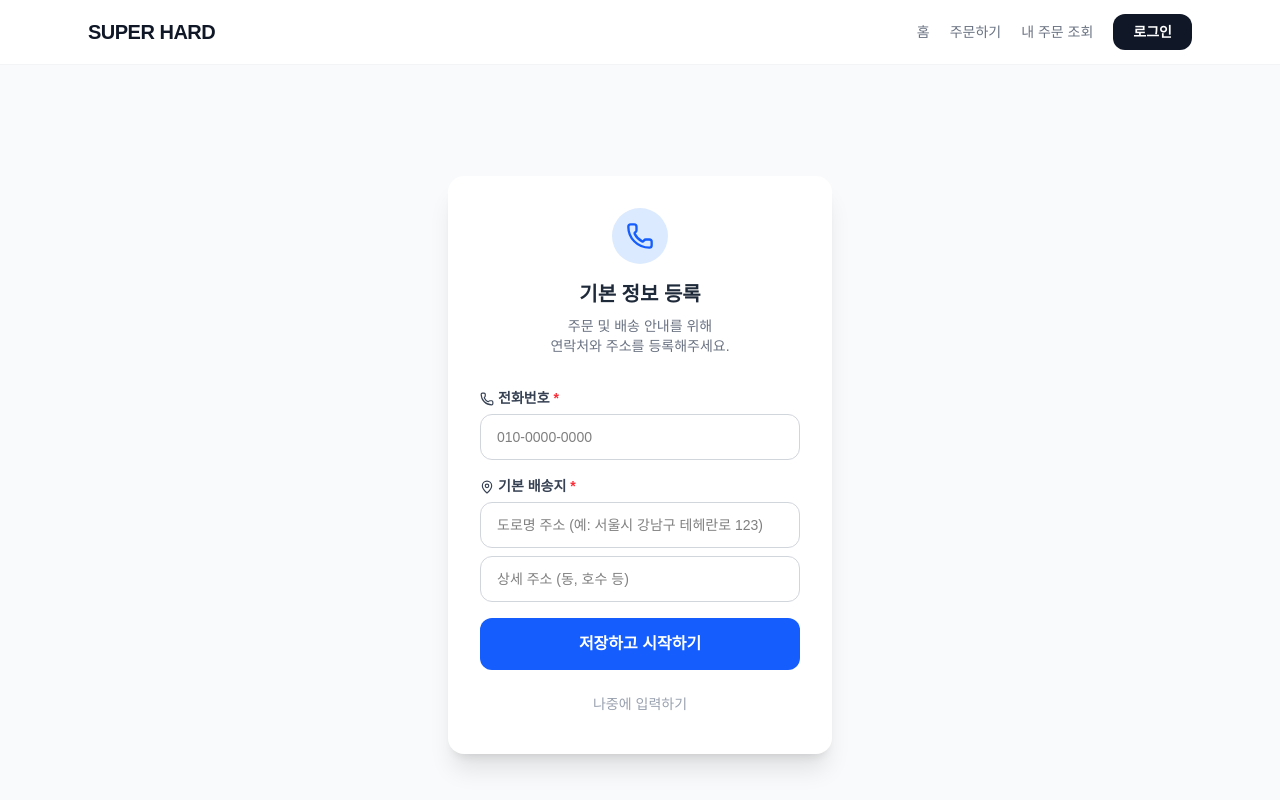
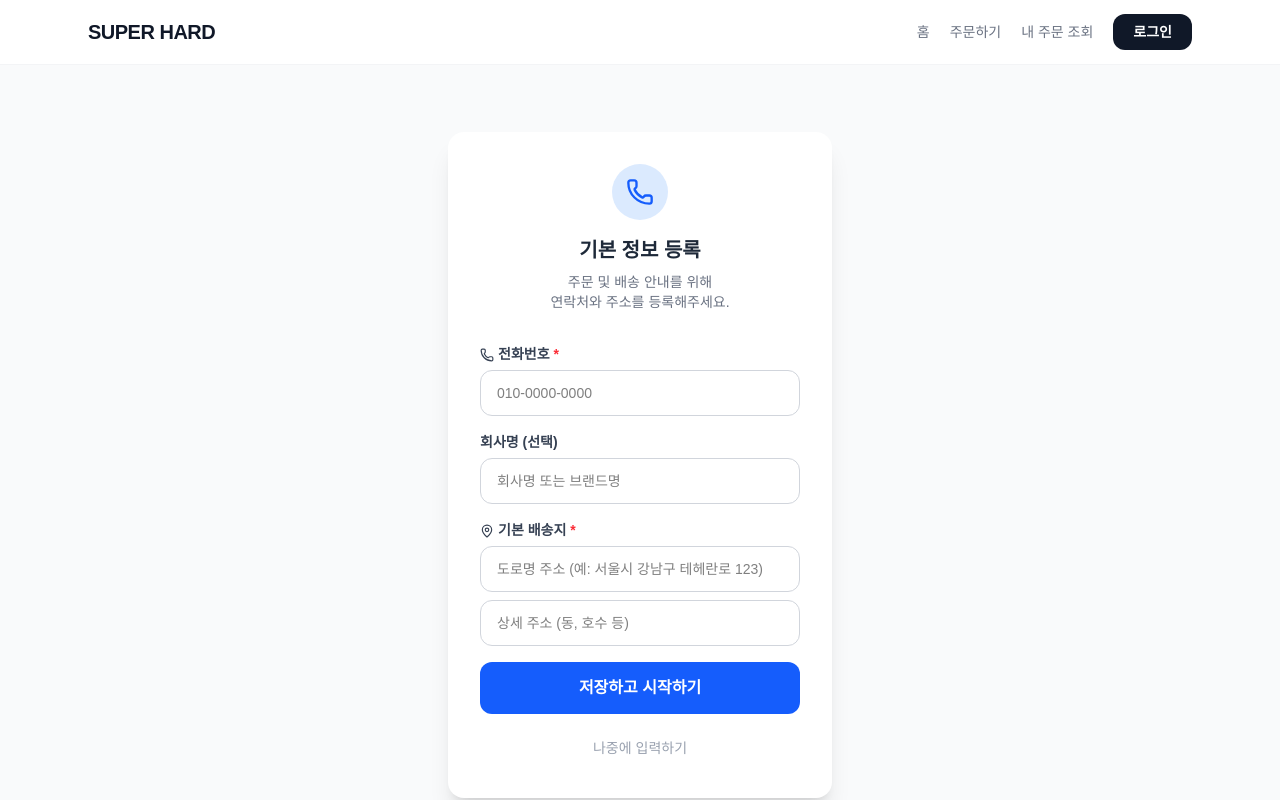
Before and after one commit to FighterManiak/dtf-print, a Next.js app: page /profile/setup in a window 1280 px wide. Shown: the top 800 px of the page. Built offline with nearby package versions, Linux system fonts and the light colour scheme.

Commit message:
회원가입/수정에 회사명 추가, 관리 목록에 회사명·DTF인증 표시

```diff
--- a/src/app/admin/members/page.tsx
+++ b/src/app/admin/members/page.tsx
@@ -15,6 +15,7 @@ interface Member {
     role?: string
     verify_status?: string
     phone?: string
+    company?: string
     address?: string
   }
   app_metadata: {
@@ -94,13 +95,15 @@ export default function MembersPage() {
         <table className="text-sm" style={{ minWidth: '900px', width: '100%' }}>
           <thead className="bg-gray-50 border-b border-gray-200">
             <tr>
-              <th className="text-left px-4 py-3 text-gray-600 font-semibold whitespace-nowrap w-24">이름</th>
-              <th className="text-left px-4 py-3 text-gray-600 font-semibold whitespace-nowrap w-48">이메일</th>
-              <th className="text-left px-4 py-3 text-gray-600 font-semibold whitespace-nowrap w-32">전화번호</th>
-              <th className="text-left px-4 py-3 text-gray-600 font-semibold w-56">주소</th>
+              <th className="text-left px-4 py-3 text-gray-600 font-semibold whitespace-nowrap w-20">이름</th>
+              <th className="text-left px-4 py-3 text-gray-600 font-semibold whitespace-nowrap w-32">회사명</th>
+              <th className="text-left px-4 py-3 text-gray-600 font-semibold whitespace-nowrap w-44">이메일</th>
+              <th className="text-left px-4 py-3 text-gray-600 font-semibold whitespace-nowrap w-28">전화번호</th>
+              <th className="text-left px-4 py-3 text-gray-600 font-semibold w-48">주소</th>
               <th className="text-left px-4 py-3 text-gray-600 font-semibold whitespace-nowrap w-20">가입방법</th>
-              <th className="text-left px-4 py-3 text-gray-600 font-semibold whitespace-nowrap w-24">가입일</th>
+              <th className="text-left px-4 py-3 text-gray-600 font-semibold whitespace-nowrap w-20">가입일</th>
               <th className="text-left px-4 py-3 text-gray-600 font-semibold whitespace-nowrap w-20">권한</th>
+              <th className="text-left px-4 py-3 text-gray-600 font-semibold whitespace-nowrap w-20">DTF인증</th>
               <th className="text-left px-4 py-3 text-gray-600 font-semibold whitespace-nowrap w-24">관리</th>
             </tr>
           </thead>
@@ -110,10 +113,13 @@ export default function MembersPage() {
               const role = member.user_metadata?.role || 'user'
               const provider = member.app_metadata?.provider || 'email'
               const phone = member.user_metadata?.phone || '-'
+              const company = member.user_metadata?.company || '-'
               const address = member.user_metadata?.address || '-'
+              const isDtfVerified = role === 'dtf_verified' || member.user_metadata?.verify_status === 'approved'
               return (
                 <tr key={member.id} className="hover:bg-gray-50">
                   <td className="px-4 py-4 font-medium text-gray-800 whitespace-nowrap">{name}</td>
+                  <td className="px-4 py-4 text-gray-600 whitespace-nowrap">{company}</td>
                   <td className="px-4 py-4 text-gray-600">{member.email}</td>
                   <td className="px-4 py-4 text-gray-600 whitespace-nowrap">{phone}</td>
                   <td className="px-4 py-4 text-gray-600">{address}</td>
@@ -138,6 +144,15 @@ export default function MembersPage() {
                       <span className="flex items-center gap-1 text-gray-500 bg-gray-100 px-2 py-1 rounded-lg text-xs w-fit">
                         <User className="w-3 h-3" /> 일반
                       </span>
+                    )}
+                  </td>
+                  <td className="px-4 py-4">
+                    {isDtfVerified ? (
+                      <span className="flex items-center gap-1 text-green-700 bg-green-100 px-2 py-1 rounded-lg text-xs font-bold w-fit whitespace-nowrap">
+                        <ShieldCheck className="w-3 h-3" /> 인증완료
+                      </span>
+                    ) : (
+                      <span className="text-xs text-gray-400">미인증</span>
                     )}
                   </td>
                   <td className="px-4 py-4">
--- a/src/app/profile/edit/page.tsx
+++ b/src/app/profile/edit/page.tsx
@@ -14,6 +14,7 @@ export default function ProfileEditPage() {
 
   const [name, setName] = useState('')
   const [phone, setPhone] = useState('')
+  const [company, setCompany] = useState('')
   const [address, setAddress] = useState('')
   const [addressDetail, setAddressDetail] = useState('')
   const [email, setEmail] = useState('')
@@ -30,6 +31,7 @@ export default function ProfileEditPage() {
     setEmail(user.email || '')
     setName(user.user_metadata?.full_name || user.user_metadata?.name || '')
     setPhone(formatPhone(user.user_metadata?.phone || ''))
+    setCompany(user.user_metadata?.company || '')
 
     const fullAddress: string = user.user_metadata?.address || ''
     const lastSpace = fullAddress.lastIndexOf(' ')
@@ -62,6 +64,7 @@ export default function ProfileEditPage() {
       data: {
         full_name: name,
         phone: cleaned,
+        company: company.trim(),
         address: address.trim() + (addressDetail.trim() ? ' ' + addressDetail.trim() : ''),
       }
     })
@@ -108,6 +111,18 @@ export default function ProfileEditPage() {
             value={name}
             onChange={(e) => setName(e.target.value)}
             placeholder="홍길동"
+            className="w-full border border-gray-300 rounded-xl px-4 py-3 text-black text-sm focus:outline-none focus:ring-2 focus:ring-blue-400"
+          />
+        </div>
+
+        {/* 회사명 */}
+        <div>
+          <label className="text-sm font-semibold text-gray-700 block mb-1.5">회사명 (선택)</label>
+          <input
+            type="text"
+            value={company}
+            onChange={(e) => setCompany(e.target.value)}
+            placeholder="회사명 또는 브랜드명"
             className="w-full border border-gray-300 rounded-xl px-4 py-3 text-black text-sm focus:outline-none focus:ring-2 focus:ring-blue-400"
           />
         </div>
--- a/src/app/profile/setup/page.tsx
+++ b/src/app/profile/setup/page.tsx
@@ -11,6 +11,7 @@ function ProfileSetupForm() {
   const next = searchParams.get('next') || '/'
 
   const [phone, setPhone] = useState('')
+  const [company, setCompany] = useState('')
   const [address, setAddress] = useState('')
   const [addressDetail, setAddressDetail] = useState('')
   const [loading, setLoading] = useState(false)
@@ -29,6 +30,7 @@ function ProfileSetupForm() {
     const { error: updateError } = await supabase.auth.updateUser({
       data: {
         phone: cleaned,
+        company: company.trim(),
         address: address.trim() + (addressDetail.trim() ? ' ' + addressDetail.trim() : ''),
       }
     })
@@ -75,6 +77,18 @@ function ProfileSetupForm() {
               onChange={(e) => setPhone(formatPhone(e.target.value))}
               placeholder="010-0000-0000"
               maxLength={13}
+              className="w-full border border-gray-300 rounded-xl px-4 py-3 text-black text-sm focus:outline-none focus:ring-2 focus:ring-blue-400"
+            />
+          </div>
+
+          {/* 회사명 */}
+          <div>
+            <label className="text-sm font-semibold text-gray-700 block mb-1.5">회사명 (선택)</label>
+            <input
+              type="text"
+              value={company}
+              onChange={(e) => setCompany(e.target.value)}
+              placeholder="회사명 또는 브랜드명"
               className="w-full border border-gray-300 rounded-xl px-4 py-3 text-black text-sm focus:outline-none focus:ring-2 focus:ring-blue-400"
             />
           </div>
```
